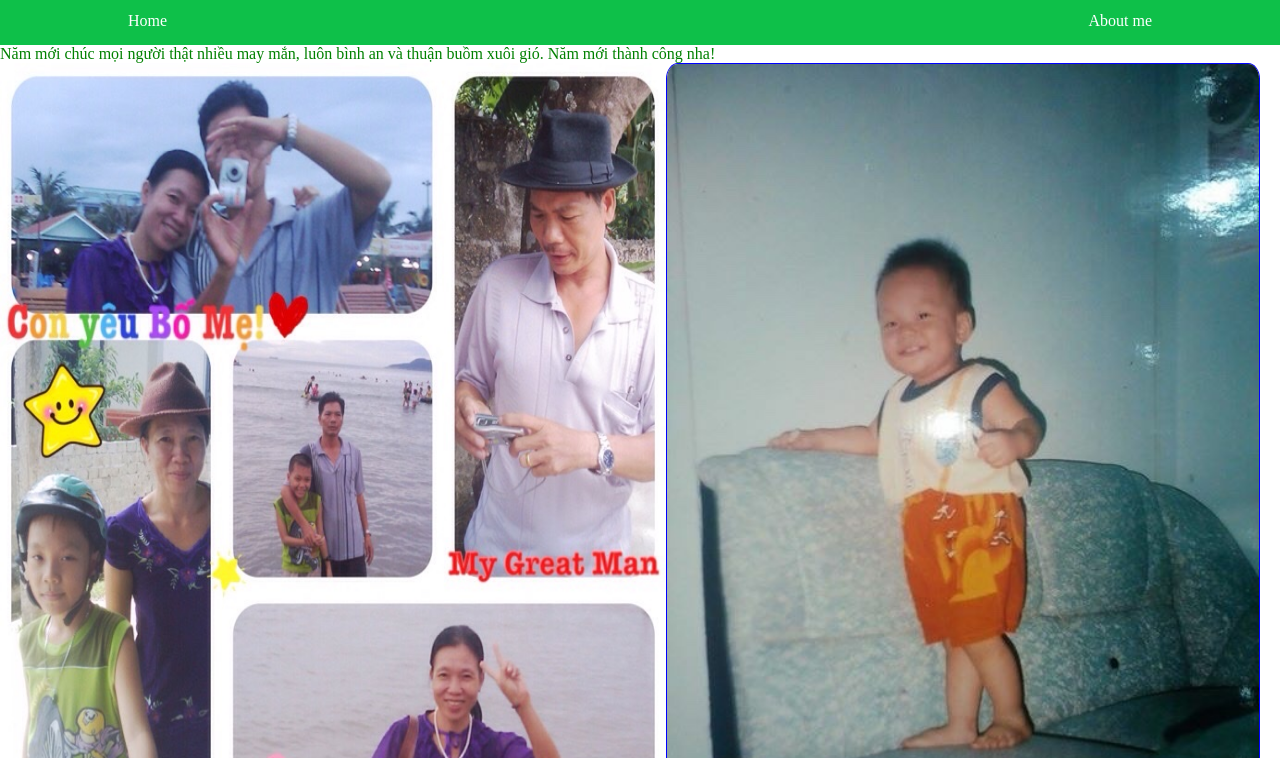
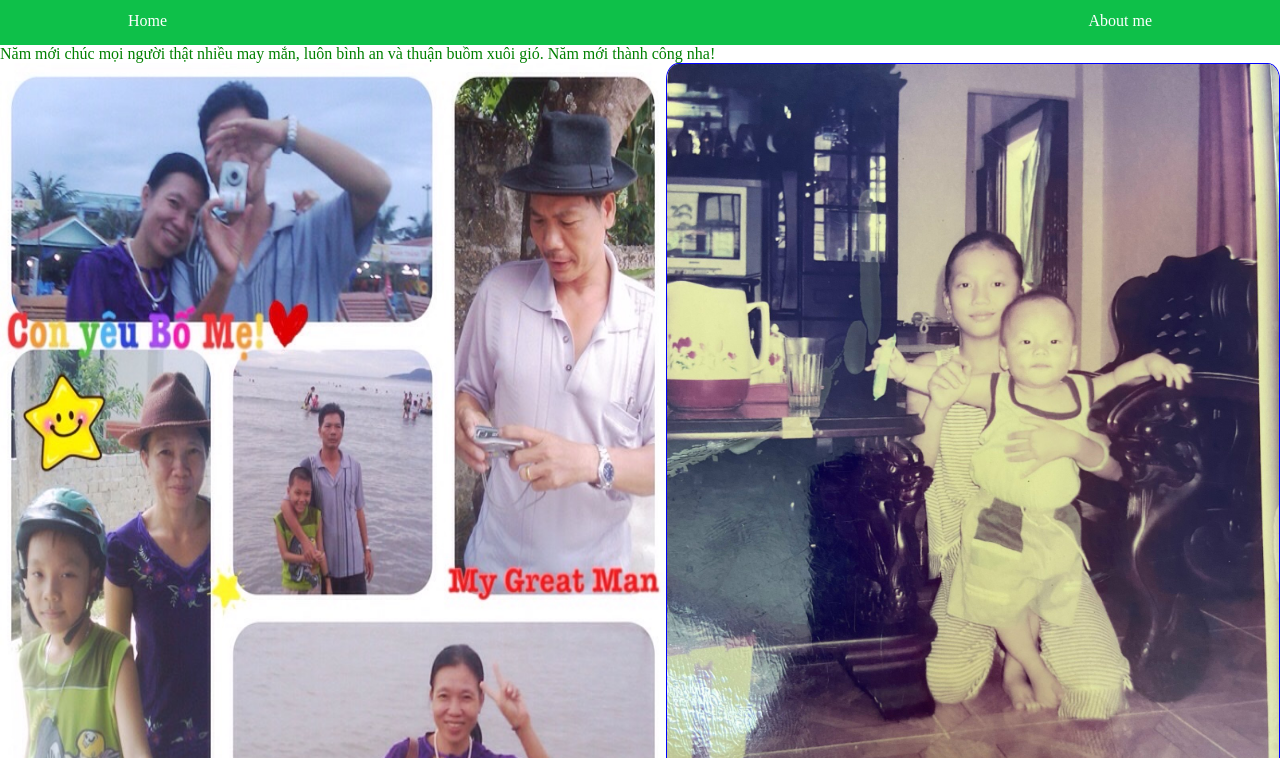
Before and after one commit to taiducvng/taiducvng2022.github.io, a plain HTML site: page index.html in a window 1280 px wide. Shown: the part 42-800 px from the top of the page. Drawn offline with Linux system fonts and the light colour scheme.

Commit message:
Update index.html

```diff
--- a/index.html
+++ b/index.html
@@ -21,7 +21,7 @@
    <p>Năm mới chúc mọi người thật nhiều may mắn, luôn bình an và thuận buồm xuôi gió. Năm mới thành công nha!</p>
   <div class="container">
     <img style="width: 52%; " src="anh1.jpg" alt="anh1">
-    <img style= "width: 48%;margin-right:20px;border: 1px solid blue;  border-radius:2%;"  src="anh2.jpg" alt="anh2">
+    <img style= "width: 48%;margin-right:20px;border: 1px solid blue;  border-radius:2%;"  src="anh04.jpg" alt="anh2">
 </div>
   <div class="footer">
 
```
